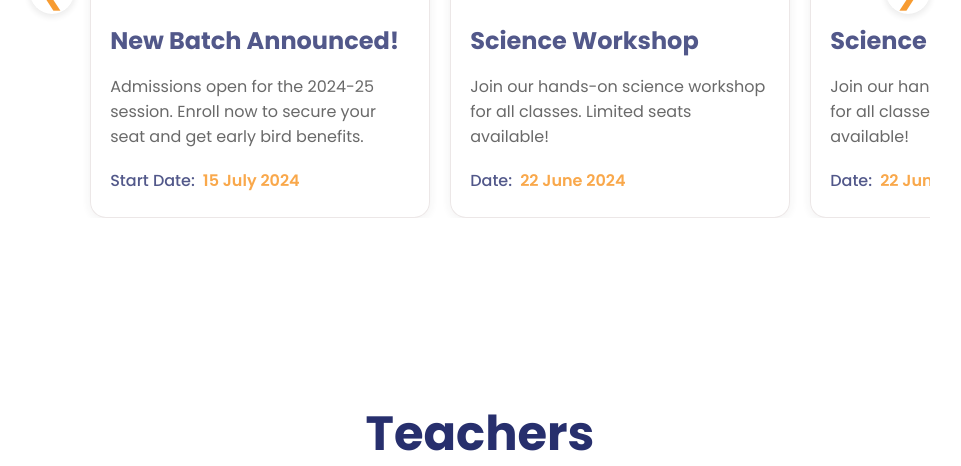
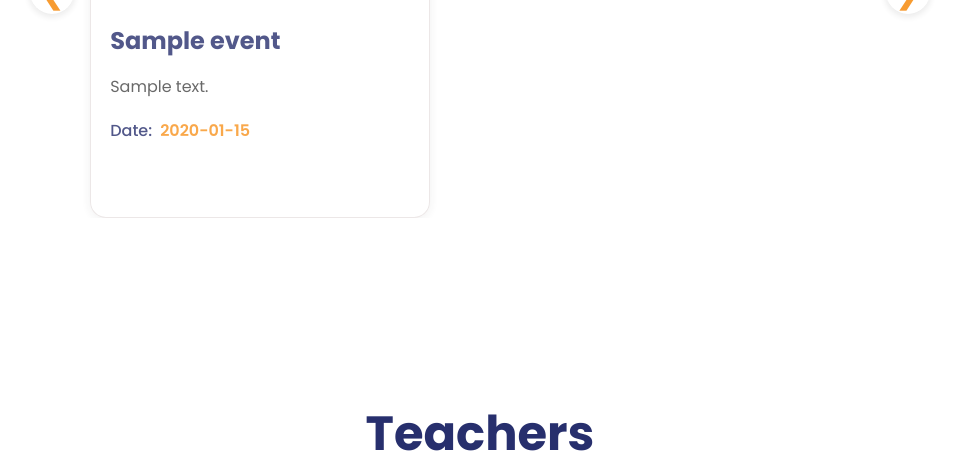
Before and after one commit to localrice/vector-educare, a Flask app: page / in a window 1440 px wide. Shown: the part 1211-1677 px from the top of the page, without its empty margins (240-1201 px from the left). Run offline with Flask 3, Linux system fonts and the light colour scheme; tables that the repository leaves empty hold one stand-in row (values such as "Sample post"); grey boxes marked "Sample" are stand-in pictures; some libraries are stand-ins or nearby versions.

Commit message:
edit index to render event page dynamically

```diff
--- a/templates/index.html
+++ b/templates/index.html
@@ -4,7 +4,8 @@
     <meta charset="UTF-8">
     <meta name="viewport" content="width=device-width, initial-scale=1.0">
     <title>Vector Educare</title>
-    <link rel="stylesheet" href="./style.css">
+    <link rel="stylesheet" href="{{ url_for('static', filename='style.css') }}">
+
     <link rel="preconnect" href="https://fonts.googleapis.com">
     <link rel="preconnect" href="https://fonts.gstatic.com" crossorigin>
     <link href="https://fonts.googleapis.com/css2?family=Poppins:ital,wght@0,100;0,200;0,300;0,400;0,500;0,600;0,700;0,800;0,900;1,100;1,200;1,300;1,400;1,500;1,600;1,700;1,800;1,900&display=swap" rel="stylesheet">
@@ -14,7 +15,8 @@
 </head>
 <body>
     <nav class="navbar">
-        <img src="images/logo_trans.svg" alt="Logo" class="logo"/>
+        <img src="{{ url_for('static', filename='images/logo_trans.svg') }}" alt="Logo" class="logo"/>
+
         <ul class="nav-links">
             <li ><a href="#">Home</a></li>
             <li><a href="#about">About</a></li>
@@ -45,46 +47,24 @@
   <div class="events-horizontal-scroll">
     <button class="carousel-btn prev" aria-label="Previous Event">&#10094;</button>
     <div class="events-scroll-track" tabindex="0">
-                <!-- Add as many .event-card as needed -->
+      {% for event in events %}
       <div class="event-card">
-                    <img src="images/event1.jpeg" alt="New Batch Event">
+        <img src="{{ event['image_url'] }}" alt="{{ event['title'] }}">
         <div class="event-info">
-                        <h2>New Batch Announced!</h2>
-                        <p>Admissions open for the 2024-25 session. Enroll now to secure your seat and get early bird benefits.</p>
+          <h2>{{ event['title'] }}</h2>
+          <p>{{ event['description'] }}</p>
           <div class="event-date">
-                            <span class="event-date-label">Start Date:</span>
-                            <span class="event-date-value">15 July 2024</span>
+            <span class="event-date-label">Date:</span>
+            <span class="event-date-value">{{ event['date'] }}</span>
           </div>
         </div>
       </div>
-                <div class="event-card">
-                    <img src="images/background.jpg" alt="Workshop Event">
-                    <div class="event-info">
-                        <h2>Science Workshop</h2>
-                        <p>Join our hands-on science workshop for all classes. Limited seats available!</p>
-                        <div class="event-date">
-                            <span class="event-date-label">Date:</span>
-                            <span class="event-date-value">22 June 2024</span>
-                        </div>
-                    </div>
-                </div>
-                <div class="event-card">
-                    <img src="images/background.jpg" alt="Workshop Event">
-                    <div class="event-info">
-                        <h2>Science Workshop</h2>
-                        <p>Join our hands-on science workshop for all classes. Limited seats available!</p>
-                        <div class="event-date">
-                            <span class="event-date-label">Date:</span>
-                            <span class="event-date-value">22 June 2024</span>
-                        </div>
-                    </div>
-                </div>
-
-                <!-- Add more event-card divs here as needed -->
+      {% endfor %}
     </div>
     <button class="carousel-btn next" aria-label="Next Event">&#10095;</button>
   </div>
 </section>
+
 
     <!-- Teachers -->
     <section id="about">
```
Lines whose indentation alone changed are shown as unchanged.
